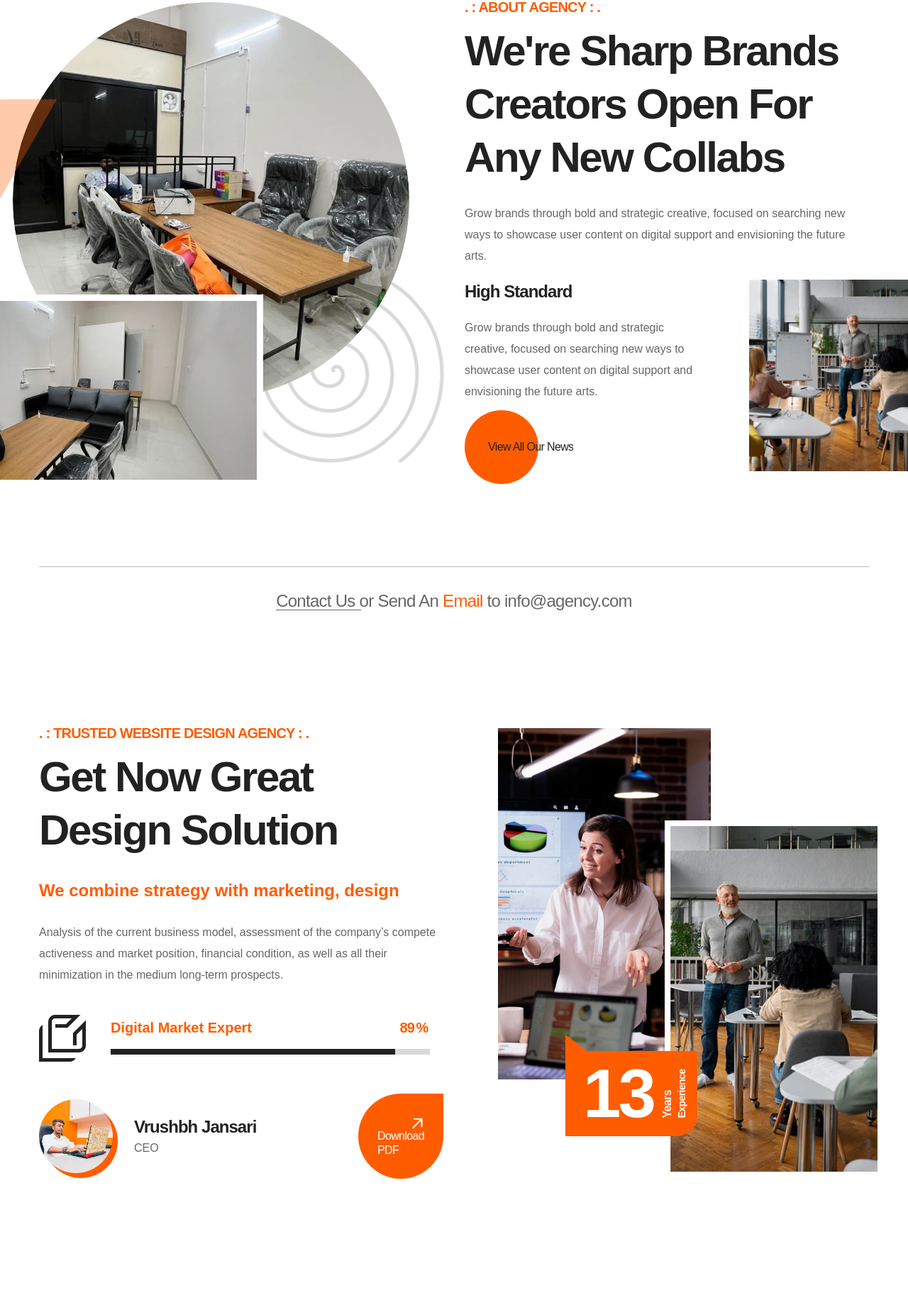
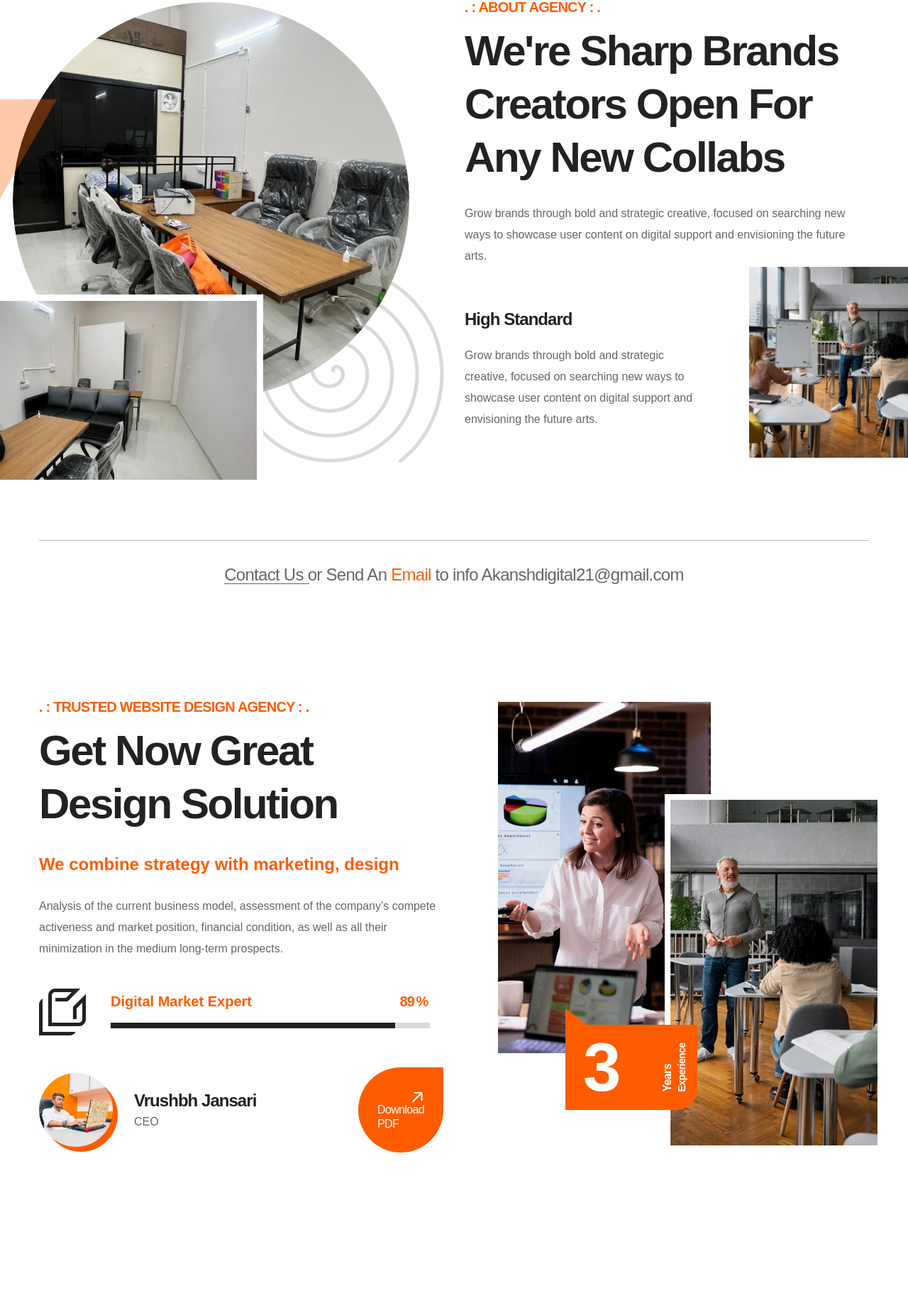
Before and after one commit to itsVir/Akansh-Digital, a PHP site: the page made by about.php in a window 1280 px wide. Shown: the part 753-2582 px from the top of the page at 71% size. Run offline with PHP 8.4, Linux system fonts and the light colour scheme; some web fonts are replaced.

Commit message:
about check

```diff
--- a/about.php
+++ b/about.php
@@ -137,9 +137,7 @@
 									<h3>High Standard</h3>
 									<p>Grow brands through bold and strategic creative, focused on searching new ways to
 										showcase user content on digital support and envisioning the future arts.</p>
-									<div class="about-one__btn-box">
-										<a href="#" class="about-one__btn thm-btn">View All Our News</a>
-									</div>
+
 								</div>
 								<div class="about-one__standard-img">
 									<img src="images/resource/about-one-standard-img.jpg" alt="">
@@ -149,7 +147,7 @@
 					</div>
 				</div>
 				<div class="about-one__bottom">
-					<p>Contact Us or Send An <span>Email</span> to info<a href="mailto:@agency.com">@agency.com</a></p>
+				<p><a href="contact.php">Contact Us</a> or Send An <span>Email</span> to info <a href="mailto:Akanshdigital21@gmail.com">Akanshdigital21@gmail.com</a></p>
 				</div>
 			</div>
 		</section>
@@ -230,7 +228,7 @@
 									<img src="images/resource/about-two-img-2.jpg" alt="">
 								</div>
 								<div class="about-two__experience">
-									<h3>13</h3>
+									<h3>3</h3>
 									<p class="about-two__experience-text">years <br> <span>experience</span></p>
 								</div>
 							</div>
```
